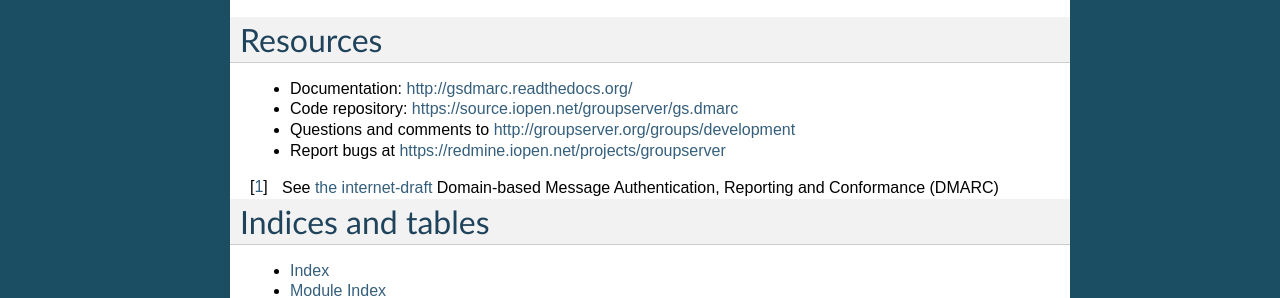
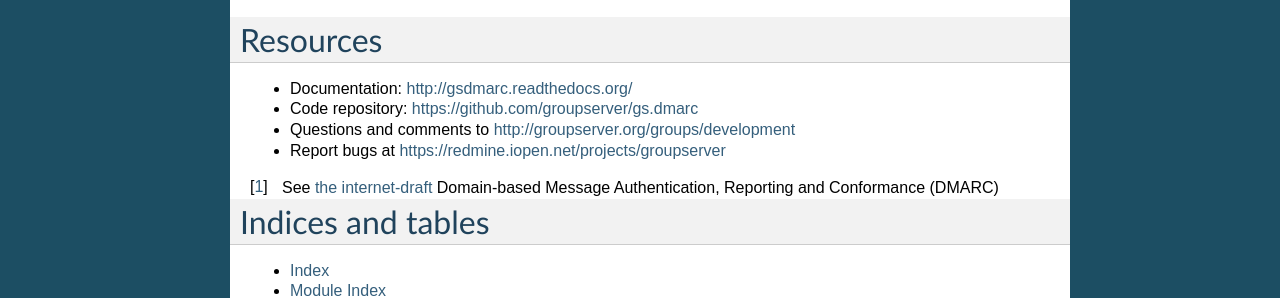
Before and after one commit to groupserver/gs.dmarc, a Sphinx documentation site: the page built from docs/index.rst, in a window 1280 px wide. Shown: the part 501-799 px from the top of the page. Built offline with Sphinx 7.4.7, drawn with Linux system fonts in a browser that asks for light colours; some of the changed lines change nothing that is shown.

Commit message:
Fixing a link to the source

```diff
--- a/docs/index.rst
+++ b/docs/index.rst
@@ -27,7 +27,7 @@
 =========
 
 - Documentation: http://gsdmarc.readthedocs.org/
-- Code repository: https://source.iopen.net/groupserver/gs.dmarc
+- Code repository: https://github.com/groupserver/gs.dmarc
 - Questions and comments to http://groupserver.org/groups/development
 - Report bugs at https://redmine.iopen.net/projects/groupserver
 
```
